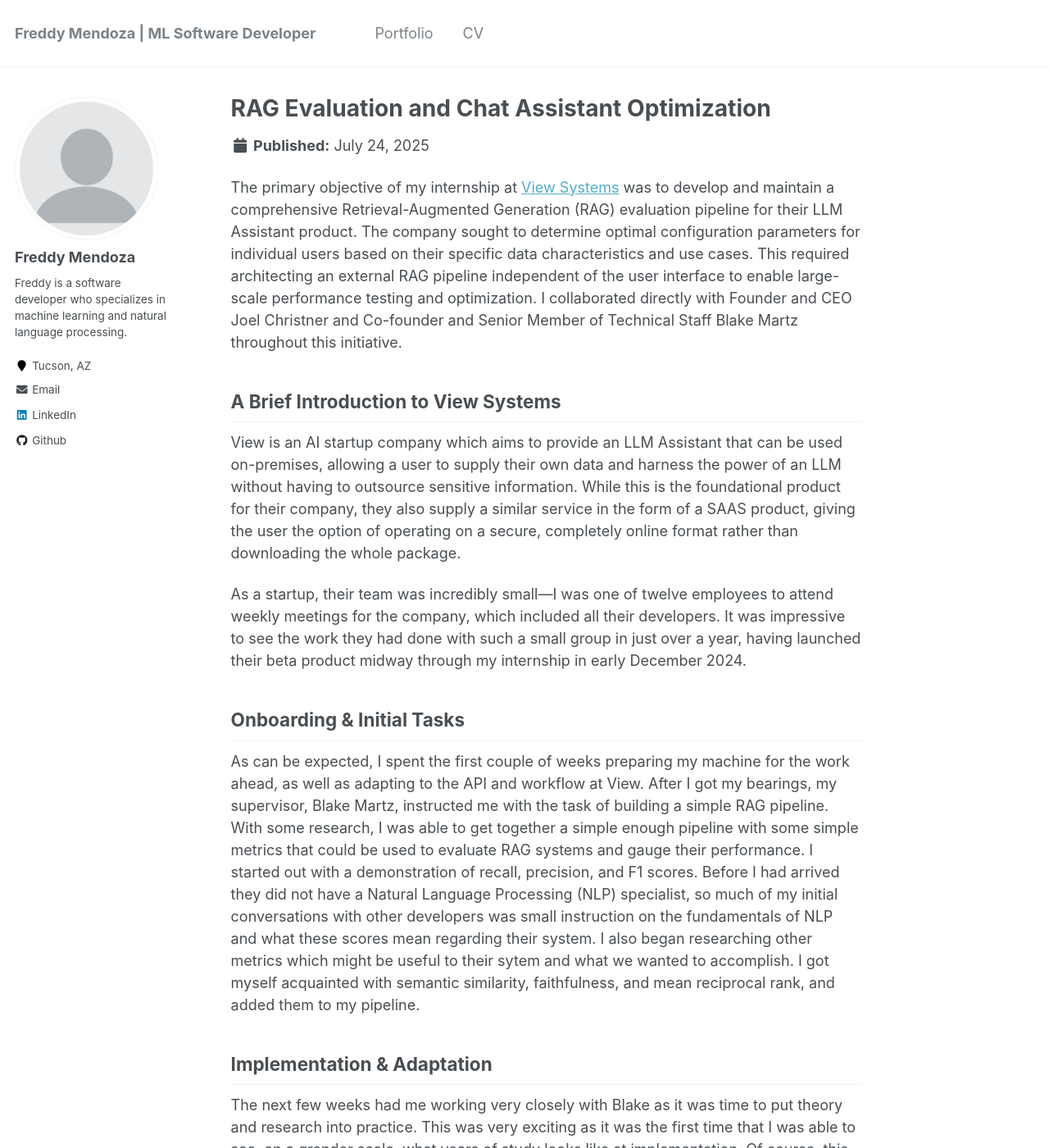
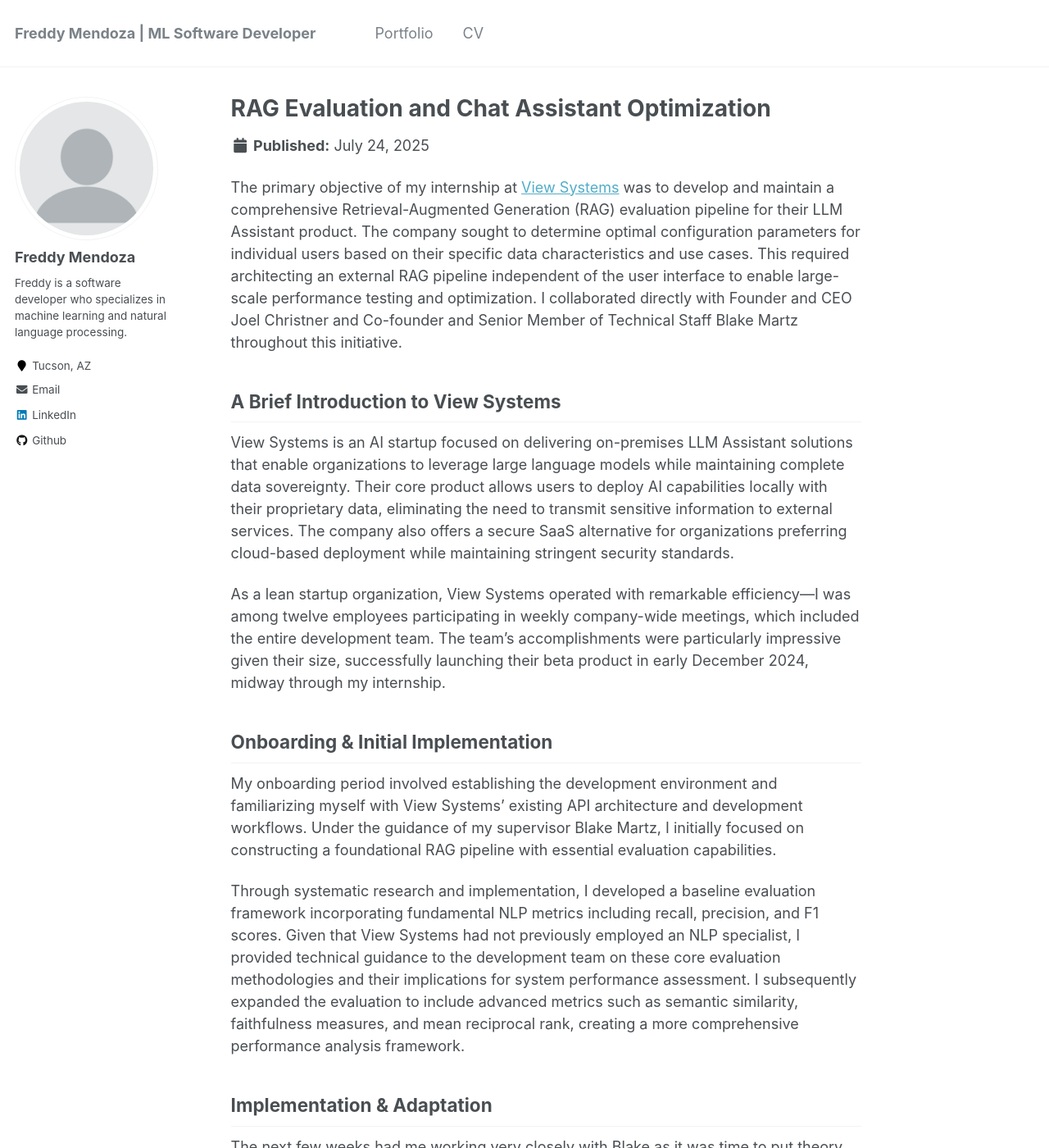
Before and after one commit to fmend/fmend.github.io, a Jekyll site: the page built from _portfolio/portfolio-1.md, in a window 1280 px wide and 1400 px high. Shown: the whole window at 82% size. Built offline with Jekyll 4.4.1, drawn with Linux system fonts in a browser that asks for light colours.

Commit message:
Update portfolio-1.md
Again, fixing language for a more professional sound.

```diff
--- a/_portfolio/portfolio-1.md
+++ b/_portfolio/portfolio-1.md
@@ -8,13 +8,15 @@ The primary objective of my internship at [View Systems](https://www.view.io) wa
 
 ## A Brief Introduction to View Systems
 
-View is an AI startup company which aims to provide an LLM Assistant that can be used on-premises, allowing a user to supply their own data and harness the power of an LLM without having to outsource sensitive information. While this is the foundational product for their company, they also supply a similar service in the form of a SAAS product, giving the user the option of operating on a secure, completely online format rather than downloading the whole package.
+View Systems is an AI startup focused on delivering on-premises LLM Assistant solutions that enable organizations to leverage large language models while maintaining complete data sovereignty. Their core product allows users to deploy AI capabilities locally with their proprietary data, eliminating the need to transmit sensitive information to external services. The company also offers a secure SaaS alternative for organizations preferring cloud-based deployment while maintaining stringent security standards.
 
-As a startup, their team was incredibly small---I was one of twelve employees to attend weekly meetings for the company, which included all their developers. It was impressive to see the work they had done with such a small group in just over a year, having launched their beta product midway through my internship in early December 2024.
+As a lean startup organization, View Systems operated with remarkable efficiency—I was among twelve employees participating in weekly company-wide meetings, which included the entire development team. The team's accomplishments were particularly impressive given their size, successfully launching their beta product in early December 2024, midway through my internship.
 
-## Onboarding & Initial Tasks
+## Onboarding & Initial Implementation
 
-As can be expected, I spent the first couple of weeks preparing my machine for the work ahead, as well as adapting to the API and workflow at View. After I got my bearings, my supervisor, Blake Martz, instructed me with the task of building a simple RAG pipeline. With some research, I was able to get together a simple enough pipeline with some simple metrics that could be used to evaluate RAG systems and gauge their performance. I started out with a demonstration of recall, precision, and F1 scores. Before I had arrived they did not have a Natural Language Processing (NLP) specialist, so much of my initial conversations with other developers was small instruction on the fundamentals of NLP and what these scores mean regarding their system. I also began researching other metrics which might be useful to their sytem and what we wanted to accomplish. I got myself acquainted with semantic similarity, faithfulness, and mean reciprocal rank, and added them to my pipeline.
+My onboarding period involved establishing the development environment and familiarizing myself with View Systems' existing API architecture and development workflows. Under the guidance of my supervisor Blake Martz, I initially focused on constructing a foundational RAG pipeline with essential evaluation capabilities.
+
+Through systematic research and implementation, I developed a baseline evaluation framework incorporating fundamental NLP metrics including recall, precision, and F1 scores. Given that View Systems had not previously employed an NLP specialist, I provided technical guidance to the development team on these core evaluation methodologies and their implications for system performance assessment. I subsequently expanded the evaluation to include advanced metrics such as semantic similarity, faithfulness measures, and mean reciprocal rank, creating a more comprehensive performance analysis framework.
 
 ## Implementation & Adaptation
 
```
